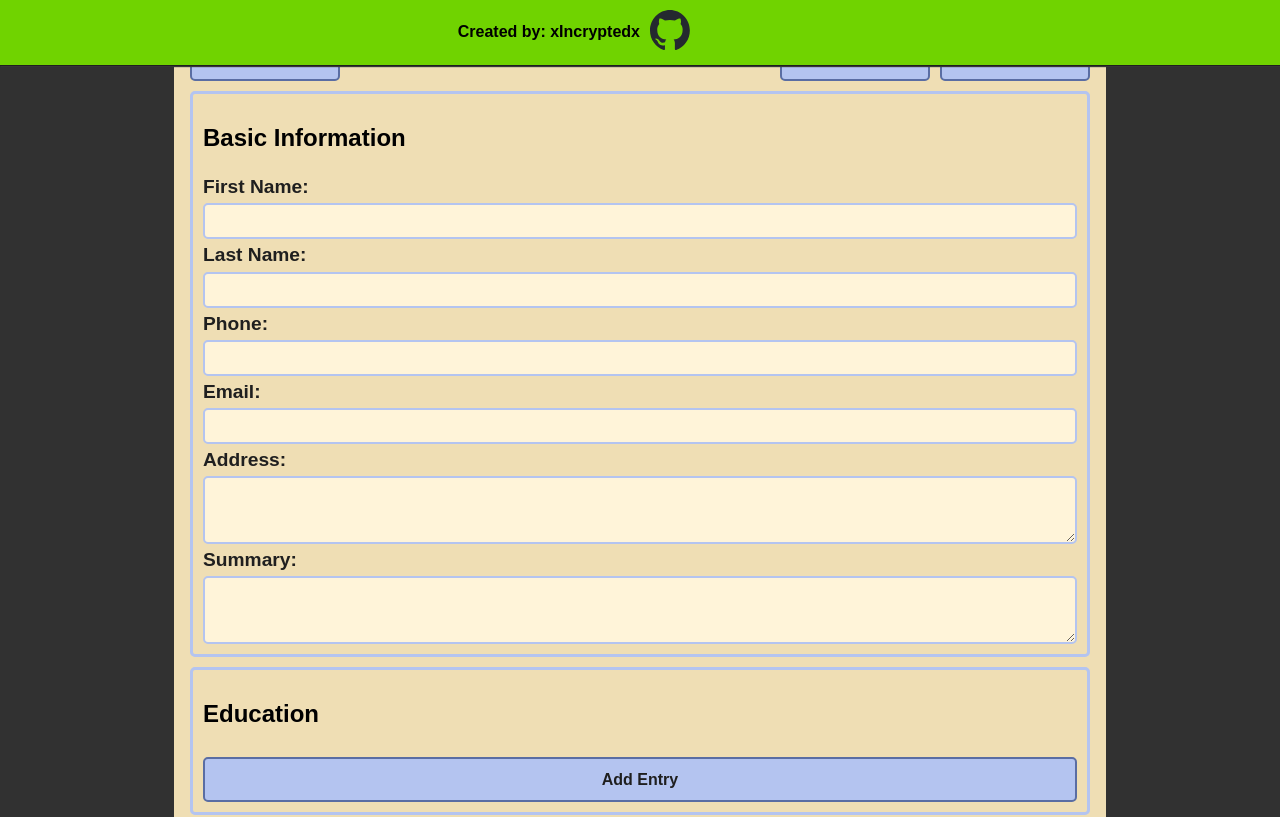
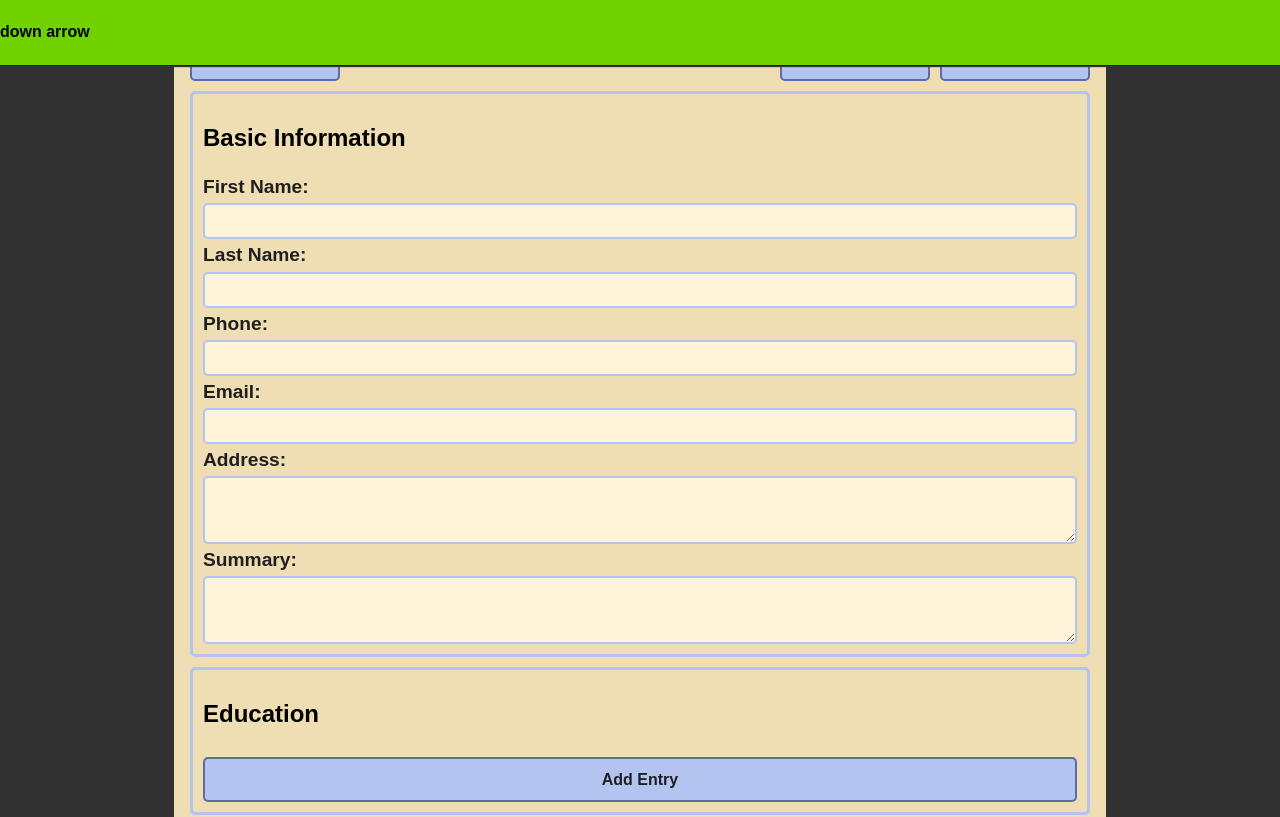
Before and after one commit to xincryptedx/cv-creator, a React (Vite) app: page / in a window 1280 px wide. Shown: the top 817 px of the page. Built offline with nearby package versions, Linux system fonts and the light colour scheme.

Commit message:
Render based on state

```diff
--- a/src/components/AuthorHeader.jsx
+++ b/src/components/AuthorHeader.jsx
@@ -1,7 +1,11 @@
 import styles from "../style/AuthorHeader.module.css";
 import gitIcon from "../assets/github-mark.svg";
+import { useState } from "react";
 
 function AuthorHeader() {
+  const [open, setOpen] = useState(false);
+
+  if (open === true)
     return (
       <header className={styles.authorHeader}>
         <p className={styles.authorP}>Created by: xIncryptedx</p>
@@ -10,6 +14,12 @@ function AuthorHeader() {
         </a>
       </header>
     );
+  else
+    return (
+      <header className={styles.authorHeader}>
+        <p>down arrow</p>
+      </header>
+    );
 }
 
 export default AuthorHeader;
```
Lines whose indentation alone changed are shown as unchanged.
